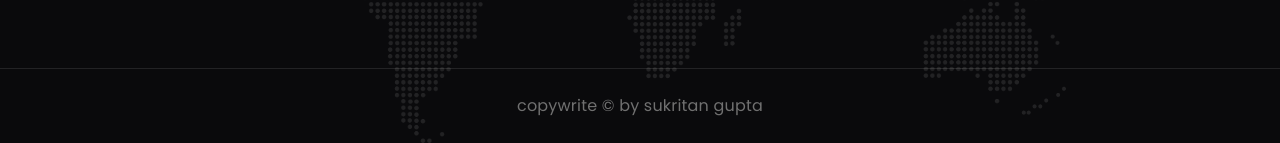
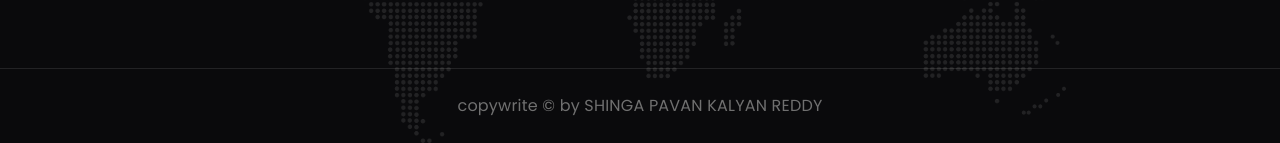
Before and after one commit to PAVAN143258/FRT_Project, a plain HTML site: page contact.html in a window 1280 px wide. Shown: the part 2106-2249 px from the top of the page. Drawn offline with Linux system fonts and the light colour scheme; a web font is replaced by a local one.

Commit message:
Update contact.html

```diff
--- a/contact.html
+++ b/contact.html
@@ -278,7 +278,7 @@
         <!-- copyright -->
         <section class="w3l-copyright text-center">
             <div class="container">
-                <p class="copy-footer-29">copywrite &copy; by sukritan gupta
+                <p class="copy-footer-29">copywrite &copy; by SHINGA PAVAN KALYAN REDDY
                     </p>
             </div>
         </section>
```
